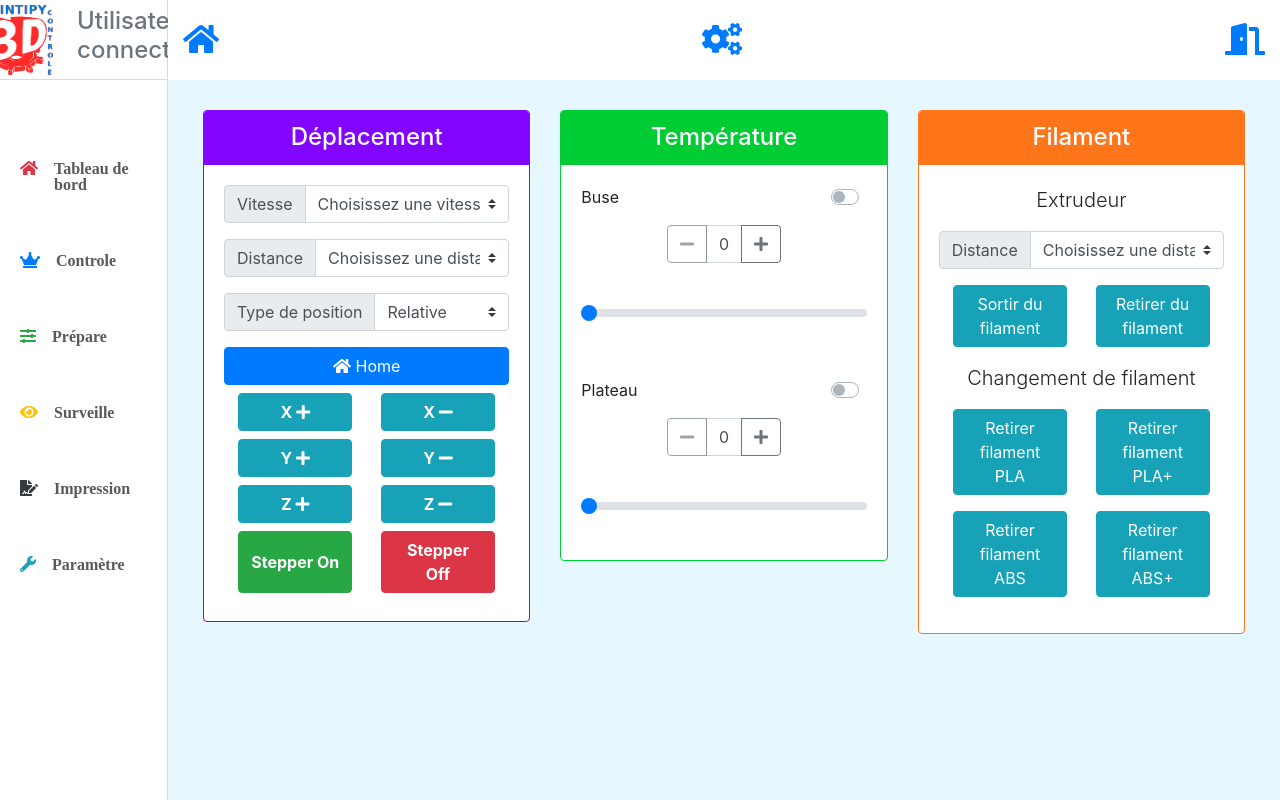
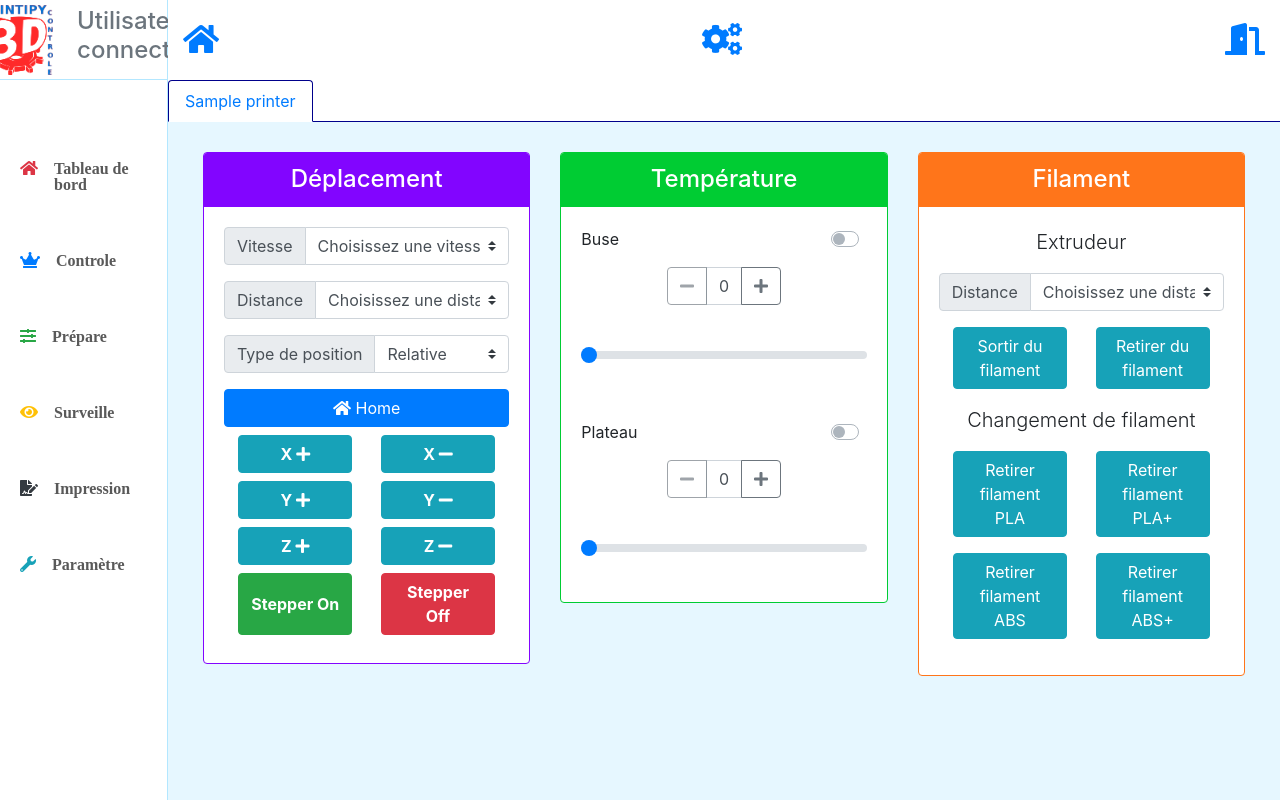
Before and after one commit to riderflo85/printipy, a Django app: page /control/controlpack in a window 1280 px wide. Run offline with Django 3.2, Linux system fonts and the light colour scheme; a user stored in the database is signed in; tables that the repository leaves empty hold one stand-in row (values such as "Sample post"); some libraries are stand-ins or nearby versions.

Commit message:
Adding the features for moving the printer with the buttons on the web interface

```diff
--- a/printercontrol/static/printercontrol/css/mycustom.css
+++ b/printercontrol/static/printercontrol/css/mycustom.css
@@ -86,9 +86,19 @@
     padding-left: 21vh;
 }
 
+.tab-printer {
+    padding-top: 60px;
+    background-color: white;
+    border-color: darkblue !important;
+}
+
+.link-tab-printer {
+    border-color: darkblue darkblue #fff !important;
+}
+
 .content
 {
-    padding: 110px 20px 20px 20px;
+    padding: 30px 20px 20px 20px;
 }
 
 .widget
--- a/printercontrol/static/printercontrol/js/control.js
+++ b/printercontrol/static/printercontrol/js/control.js
@@ -0,0 +1,192 @@
+var speed = document.getElementById('speedMotors');
+var distance = document.getElementById('distanceMotors');
+var type_position = document.getElementById('typePosition');
+var btnHome = document.getElementById('btnHome');
+var idPrinter = $("#tabPrinters").children().children().attr('data-printer-id');
+var spinnerMove = document.getElementById('spinnerMove');
+var csrftoken = getCookie('csrftoken');
+
+var btnsMove = [
+    document.getElementById('xPlus'),
+    document.getElementById('xMinus'),
+    document.getElementById('yPlus'),
+    document.getElementById('yMinus'),
+    document.getElementById('zPlus'),
+    document.getElementById('zMinus'),
+];
+
+var btnsStepper = [
+    document.getElementById('stepperOn'),
+    document.getElementById('stepperOff')
+];
+
+$.ajaxSetup({
+    beforeSend: function (xhr, settings) {
+        if (!csrfSafeMethod(settings.type) && !this.crossDomain) {
+            xhr.setRequestHeader("X-CSRFToken", csrftoken);
+        }
+    }
+});
+
+
+function runSpinner() {
+    spinnerMove.classList.remove('d-none');
+    setTimeout(stopSpinner, 3000);
+}
+
+function stopSpinner() {
+    spinnerMove.classList.add('d-none');
+}
+
+for (const i of btnsMove) {
+    i.addEventListener('click', function() {
+        let axe = this.getAttribute('data-axe');
+        let type_move = this.getAttribute('data-type');
+        let statusPrinter = $("#tabPrinters").children().children().attr('data-printer-status');
+
+        if (statusPrinter === "Connectée") {
+            $.ajax({
+                url: '/control/move',
+                type: 'POST',
+                dataType: 'json',
+                data: {
+                    'id_printer': idPrinter,
+                    'speed': "F" + speed.value,
+                    'distance': distance.value,
+                    'type_pos': type_position.value,
+                    'mouv_type': type_move,
+                    'axe': axe
+                },
+                success: function(data) {
+                    if (data['status'] === 'ok') {
+                        runSpinner();
+                    } else {
+                        let msg = "Une erreur c'est produite";
+                        display_error($('#notificationZone'), msg);
+                    }
+                },
+                error: function(error) {
+                    let msg = "Une erreur c'est produite: " + toString(error);
+                    display_error($('#notificationZone'), msg);
+                }
+            });
+        } else {
+            let msg = "Veuillez d'abord connecter l'imprimante !!";
+            display_error($('#notificationZone'), msg, autohide=true);
+        }
+    });
+}
+
+// btnsMove[3].addEventListener('click', function() {
+//     let axe = this.getAttribute('data-axe');
+//     let type_move = this.getAttribute('data-type');
+//     let statusPrinter = $("#tabPrinters").children().children().attr('data-printer-status');
+//     console.log('test timer n°1');
+
+//     if (statusPrinter === "Connectée") {
+//         console.log('test timer n°2');
+
+//         $.ajax({
+//             url: '/control/move',
+//             type: 'POST',
+//             dataType: 'json',
+//             data: {
+//                 'id_printer': idPrinter,
+//                 'speed': "F" + speed.value,
+//                 'distance': distance.value,
+//                 'type_pos': type_position.value,btnsMove[3].addEventListener('click', function() {
+//     let axe = this.getAttribute('data-axe');
+//     let type_move = this.getAttribute('data-type');
+//     let statusPrinter = $("#tabPrinters").children().children().attr('data-printer-status');
+//     console.log('test timer n°1');
+
+//     if (statusPrinter === "Connectée") {btnsMove[3].addEventListener('click', function() {
+//     let axe = this.getAttribute('data-axe');
+//     let type_move = this.getAttribute('data-type');
+//     let statusPrinter = $("#tabPrinters").children().children().attr('data-printer-status');
+//     console.log('test timer n°1');
+
+//     if (statusPrinter === "Connectée") {
+//         console.log('test timer n°2');
+
+//         $.ajax({
+//             url: '/control/move',
+//             type: 'POST',
+//             dataType: 'json',
+//             data: {
+//                 'id_printer': idPrinter,
+//                 'speed': "F" + speed.value,
+//                 'distance': distance.value,
+//                 'type_pos': type_position.value,
+//                 'mouv_type': type_move,
+//                 'axe': axe
+//             },
+//             success: function(data) {
+//                 if (data['status'] === 'ok') {
+//                     // runSpinner();
+//                 } else {
+//                     let msg = "Une erreur c'est produite";
+//                     display_error($('#notificationZone'), msg);
+//                 }
+//             },
+//             error: function(error) {
+//                 let msg = "Une erreur c'est produite: " + toString(error);
+//                 display_error($('#notificationZone'), msg);
+//             }
+//         });
+//     } else {
+//         let msg = "Veuillez d'abord connecter l'imprimante !!";
+//         display_error($('#notificationZone'), msg, autohide=true);
+//     }
+// });
+//         console.log('test timer n°2');
+
+//         $.ajax({
+//             url: '/control/move',
+//             type: 'POST',
+//             dataType: 'json',
+//             data: {
+//                 'id_printer': idPrinter,
+//                 'speed': "F" + speed.value,
+//                 'distance': distance.value,
+//                 'type_pos': type_position.value,
+//                 'mouv_type': type_move,
+//                 'axe': axe
+//             },
+//             success: function(data) {
+//                 if (data['status'] === 'ok') {
+//                     // runSpinner();
+//                 } else {
+//                     let msg = "Une erreur c'est produite";
+//                     display_error($('#notificationZone'), msg);
+//                 }
+//             },
+//             error: function(error) {
+//                 let msg = "Une erreur c'est produite: " + toString(error);
+//                 display_error($('#notificationZone'), msg);
+//             }
+//         });
+//     } else {
+//         let msg = "Veuillez d'abord connecter l'imprimante !!";
+//         display_error($('#notificationZone'), msg, autohide=true);
+//     }
+// });
+//             },
+//             success: function(data) {
+//                 if (data['status'] === 'ok') {
+//                     // runSpinner();
+//                 } else {
+//                     let msg = "Une erreur c'est produite";
+//                     display_error($('#notificationZone'), msg);
+//                 }
+//             },
+//             error: function(error) {
+//                 let msg = "Une erreur c'est produite: " + toString(error);
+//                 display_error($('#notificationZone'), msg);
+//             }
+//         });
+//     } else {
+//         let msg = "Veuillez d'abord connecter l'imprimante !!";
+//         display_error($('#notificationZone'), msg, autohide=true);
+//     }
+// });
--- a/printercontrol/templates/printercontrol/base.html
+++ b/printercontrol/templates/printercontrol/base.html
@@ -58,6 +58,13 @@
         </header>
 
         <section>
+            <ul class="nav nav-tabs tab-printer" id="tabPrinters">
+                {% for printer in printers %}
+                    <li class="nav-item">
+                        <a class="nav-link link-tab-printer" href="#" data-printer-id="{{ printer.id }}" data-printer-status="{{ printer.status }}">{{ printer.name }}</a>
+                    </li>
+                {% endfor %}
+            </ul>
             {% block content %}
             {% endblock content %}
         </section>
--- a/printercontrol/templates/printercontrol/control.html
+++ b/printercontrol/templates/printercontrol/control.html
@@ -9,7 +9,7 @@
             <!-- Block 'moove' -->
             <div class="col-12 col-lg-4 mb-3">
                 <div class="card card-moove-border">
-                    <h4 class="card-header card-moove-bg text-white text-center">Déplacement</h4>
+                    <h4 class="card-header card-moove-bg text-white text-center">Déplacement <span class="text-warning spinner-grow d-none" role="status" aria-hidden="true" id="spinnerMove"></span></h4>
                     <div class="card-body">
                         <!-- Speed -->
                         <div class="input-group mb-3">
@@ -53,7 +53,7 @@
                             <div class="input-group-prepend">
                                 <label class="input-group-text" for="typePos">Type de position</label>
                             </div>
-                            <select name="distance" class="custom-select" id="distanceMotors">
+                            <select name="distance" class="custom-select" id="typePosition">
                                 <option disabled>Choisissez le type de position (relative ou absolu)</option>
                                 <option selected value="relative">Relative</option>
                                 <option value="absolute">Absolu</option>
@@ -63,23 +63,23 @@
                         <button type="button" class="btn btn-primary btn-block" id="btnHome"><i class="fas fa-home"></i> Home</button>
                         <!-- Axe X -->
                         <div class="d-flex justify-content-around my-2">
-                            <button type="button" class="btn btn-info btn-size"><strong>X </strong> <i class="fas fa-plus"></i></button>
-                            <button type="button" class="btn btn-info btn-size"><strong>X </strong> <i class="fas fa-minus"></i></button>
+                            <button type="button" class="btn btn-info btn-size" id="xPlus"data-axe="x" data-type="positive"><strong>X </strong> <i class="fas fa-plus"></i></button>
+                            <button type="button" class="btn btn-info btn-size" id="xMinus"data-axe="x" data-type="negative"><strong>X </strong> <i class="fas fa-minus"></i></button>
                         </div>
                         <!-- Axe Y -->
                         <div class="d-flex justify-content-around my-2">
-                            <button type="button" class="btn btn-info btn-size"><strong>Y </strong> <i class="fas fa-plus"></i></button>
-                            <button type="button" class="btn btn-info btn-size"><strong>Y </strong> <i class="fas fa-minus"></i></button>
+                            <button type="button" class="btn btn-info btn-size" id="yPlus"data-axe="y" data-type="positive"><strong>Y </strong> <i class="fas fa-plus"></i></button>
+                            <button type="button" class="btn btn-info btn-size" id="yMinus"data-axe="y" data-type="negative"><strong>Y </strong> <i class="fas fa-minus"></i></button>
                         </div>
                         <!-- Axe Z -->
                         <div class="d-flex justify-content-around my-2">
-                            <button type="button" class="btn btn-info btn-size"><strong>Z </strong> <i class="fas fa-plus"></i></button>
-                            <button type="button" class="btn btn-info btn-size"><strong>Z </strong> <i class="fas fa-minus"></i></button>
+                            <button type="button" class="btn btn-info btn-size" id="zPlus"data-axe="z" data-type="positive"><strong>Z </strong> <i class="fas fa-plus"></i></button>
+                            <button type="button" class="btn btn-info btn-size" id="zMinus"data-axe="z" data-type="negative"><strong>Z </strong> <i class="fas fa-minus"></i></button>
                         </div>
                         <!-- Stepper -->
                         <div class="d-flex justify-content-around my-2">
-                            <button type="button" class="btn btn-success btn-size"><strong>Stepper On</strong></button>
-                            <button type="button" class="btn btn-danger btn-size"><strong>Stepper Off</strong></button>
+                            <button type="button" class="btn btn-success btn-size" id="stepperOn"><strong>Stepper On</strong></button>
+                            <button type="button" class="btn btn-danger btn-size" id="stepperOff"><strong>Stepper Off</strong></button>
                         </div>
                     </div>
                 </div>
@@ -188,4 +188,5 @@
 
 {% block script %}
 <script src="{% static 'printercontrol/js/controltemp.js' %}"></script>
+<script src="{% static 'printercontrol/js/control.js' %}"></script>
 {% endblock script %}
--- a/printercontrol/urls.py
+++ b/printercontrol/urls.py
@@ -8,5 +8,5 @@
     path('prepare', views.prepare, name='prepare'),
     path('connect_printer', views.connect_printer, name='connect_printer'),
     path('disconnect_printer', views.disconnect, name='disconnect_printer'),
-    path('mouv', views.mouv, name='mouv'),
+    path('move', views.move, name='move'),
 ]
--- a/printercontrol/views.py
+++ b/printercontrol/views.py
@@ -31,11 +31,13 @@
 
 @login_required
 def controlpack(request):
-    return render(request, 'printercontrol/control.html')
+    context = {'printers': request.user.printer_set.all()}
+    return render(request, 'printercontrol/control.html', context)
 
 @login_required
 def prepare(request):
-    return render(request, 'printercontrol/prepare.html')
+    context = {'printers': request.user.printer_set.all()}
+    return render(request, 'printercontrol/prepare.html', context)
 
 def connect_printer(request):
     if request.method == 'POST':
@@ -72,7 +74,7 @@
     # else:
         # return error 404
 
-def mouv(request):
+def move(request):
     if request.method == 'POST':
         speed = request.POST['speed']
         distance = request.POST['distance']
@@ -82,22 +84,24 @@
         printer_num = int(request.POST['id_printer'])
         printer = request.user.printer_set.get(pk=printer_num)
 
+        index_list = PRINTERS['id_printer'].index(printer.id)
+        printer = PRINTERS['instance_printer'][index_list]
+
         if mouv_type == 'positive':
             distance = f"{distance}"
         elif mouv_type == 'negative':
             distance = f"-{distance}"
 
         res = printer.set_type_position(type_pos)
+        print(res)
         if res == b"ok\r\n":
-            res = printer.set_mouv(mouv_type, axe, distance, speed)
+            res = printer.set_mouv("G1", axe, distance, speed)
+            print(res)
             if res == b"ok\r\n":
                 return JsonResponse({"status": "ok"})
+        else:
+            return JsonResponse({"status": "error"})
 
-        # res = object.set_mouv(all_params)
-        # if res == "ok":
-            # return JsonREsponse({"state": "ok"})
-        # else:
-            # return JsonResponse({"state": "error"})
     # else:
         # return error 404
 
```
Also changed, not shown: printercontrol/printer.py (+5 -2 lines).
